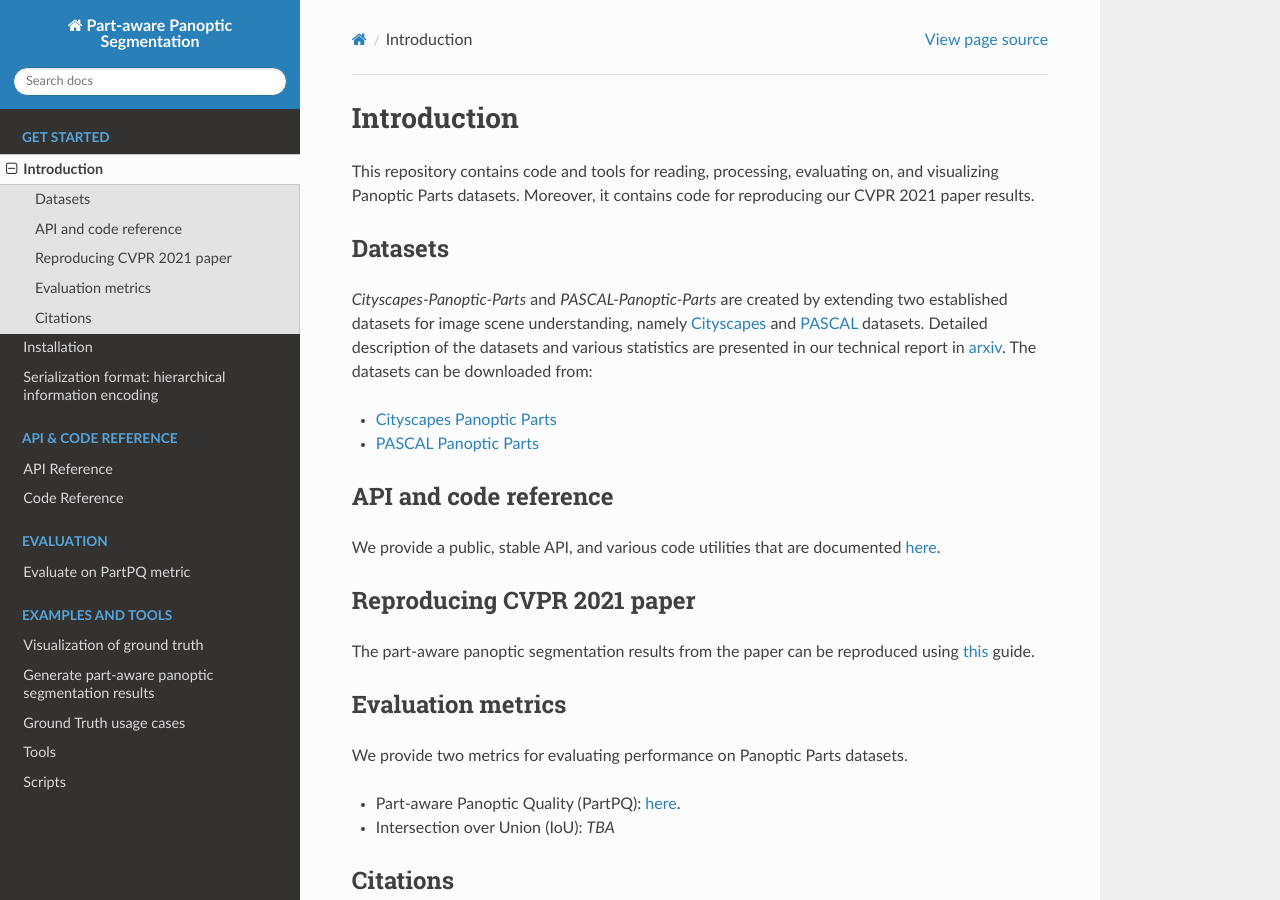
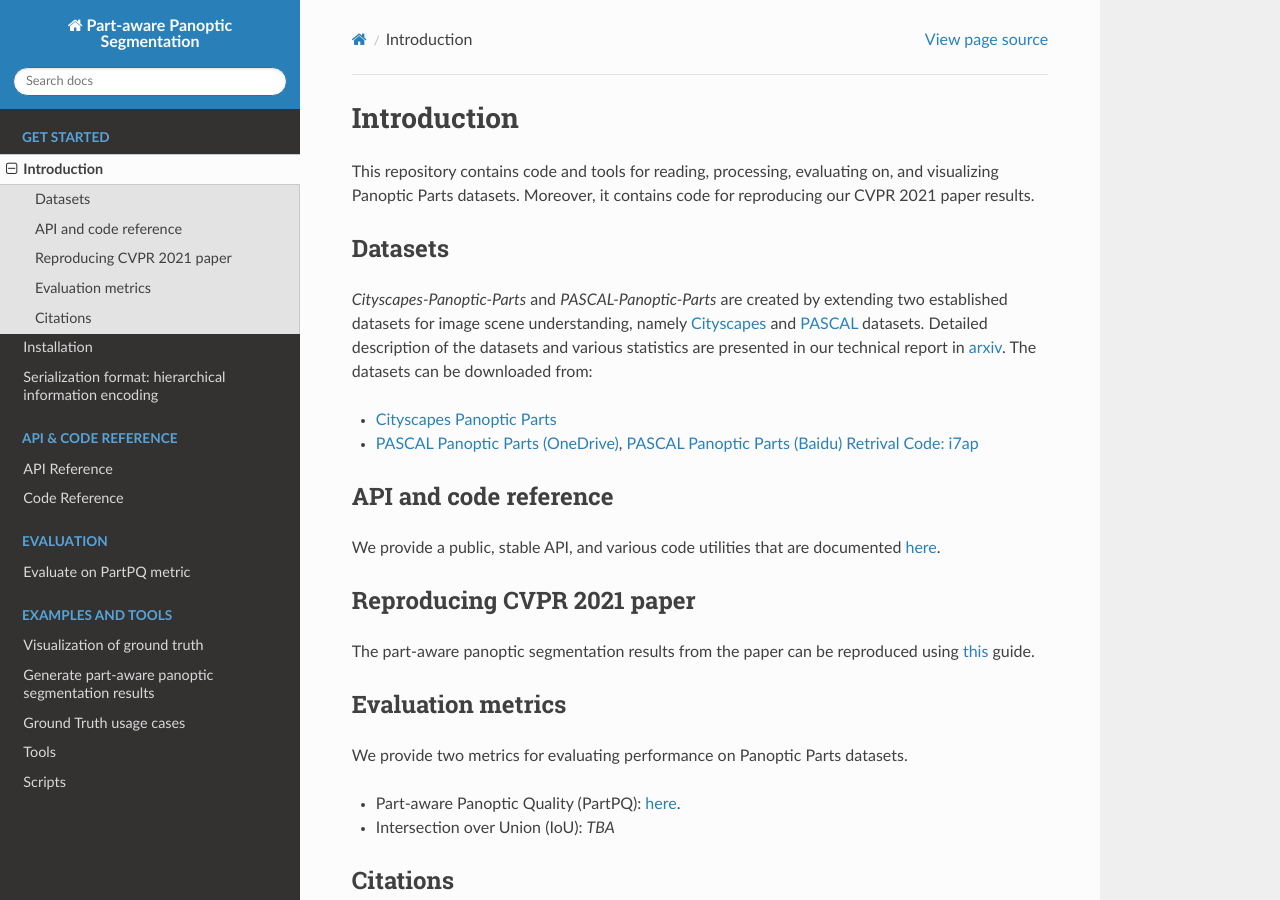
Before and after one commit to pmeletis/panoptic_parts, a Sphinx documentation site: the page built from docs/source/introduction.md, in a window 1280 px wide and 900 px high. Built offline with Sphinx 7.4.7 and the Read the Docs theme 2.0.0, drawn with Linux system fonts in a browser that asks for light colours; the version number could not be read and is left out.

Commit message:
Update docs/src/introduction.md.
Update docs/src/introduction.md with Baidu Cloud Storage link to PPP.

```diff
--- a/docs/source/introduction.md
+++ b/docs/source/introduction.md
@@ -7,7 +7,7 @@
 *Cityscapes-Panoptic-Parts* and *PASCAL-Panoptic-Parts* are created by extending two established datasets for image scene understanding, namely [Cityscapes](https://github.com/mcordts/cityscapesScripts "Cityscapes") and [PASCAL](http://host.robots.ox.ac.uk/pascal/VOC/voc2010/ "PASCAL") datasets. Detailed description of the datasets and various statistics are presented in our technical report in [arxiv](https://arxiv.org/abs/2004.07944 "arxiv.org"). The datasets can be downloaded from:
 
 - [Cityscapes Panoptic Parts](https://www.cityscapes-dataset.com/login/)
-- [PASCAL Panoptic Parts](https://1drv.ms/u/s!AojlpuGgPtL1bHXfIdeL14IeVhI?e=5tNfET)
+- [PASCAL Panoptic Parts (OneDrive)](https://1drv.ms/u/s!AojlpuGgPtL1bHXfIdeL14IeVhI?e=5tNfET), [PASCAL Panoptic Parts (Baidu) Retrival Code: i7ap](https://pan.baidu.com/s/1k96Wdg_IyD91kvq87Wy7nw)
 
 ## API and code reference
 
```
